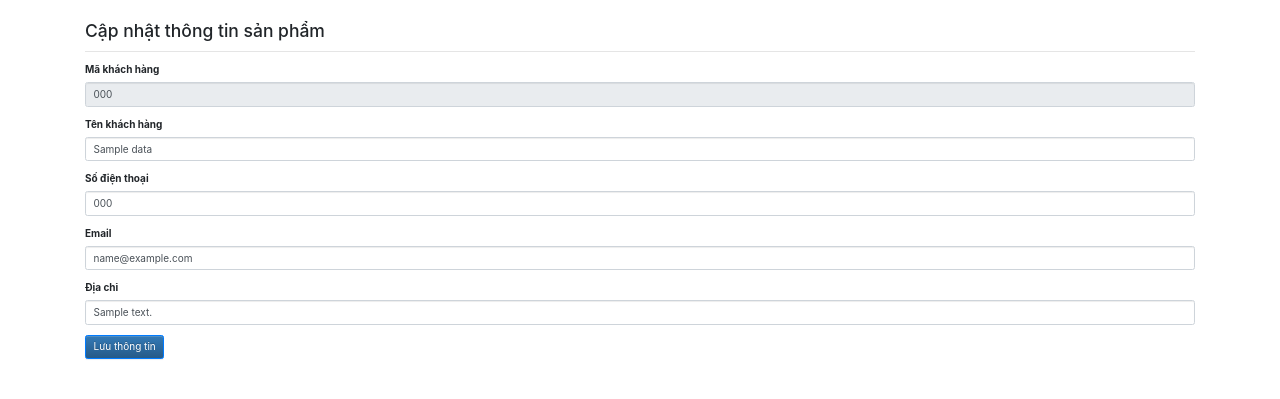
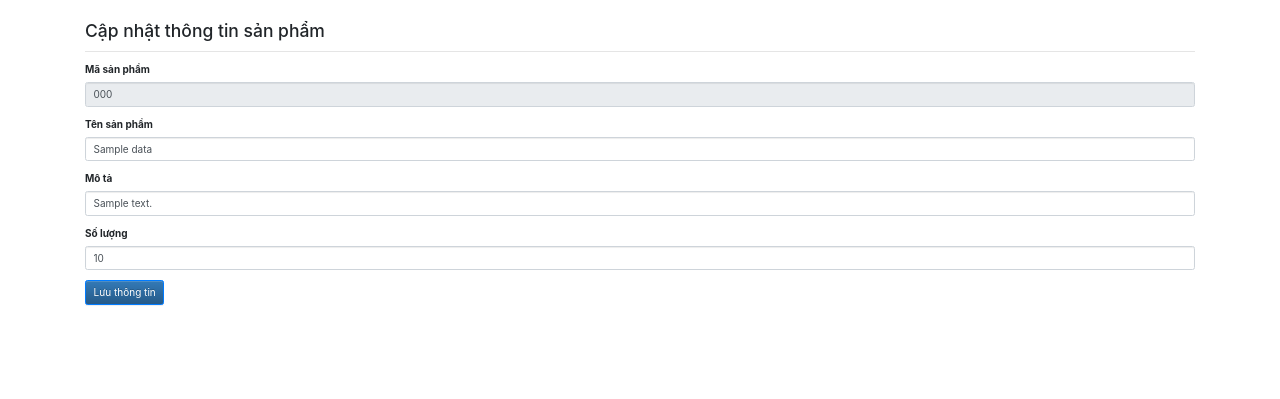
Before and after one commit to Bui-Cong-Tri/miniproject-php, a PHP site: template views/product/edit.php in a window 1280 px wide. Shown: the part 62-461 px from the top of the page. Run offline with PHP 8.4, Linux system fonts and the light colour scheme; the template is opened without the code that fills it: most values are stand-ins (such as "Sample title", 1, 10 or a date in 2020); some libraries are stand-ins or nearby versions.

Commit message:
commit to pull code

```diff
--- a/controllers/ProductController.php
+++ b/controllers/ProductController.php
@@ -32,7 +32,9 @@ class ProductController
     {
         $data = $_POST;
         try {
+            echo "ok";
             $status = $this->model->insert($data);
+            echo $status;
             if ($status) {
                 setcookie('msg', 'Thêm mới thành công', time() + 1);
                 header('location: index.php?mod=product');
@@ -56,6 +58,7 @@ class ProductController
     function update(): void
     {
         $data = $_POST;
+        echo $data['quantity'];
         try {
             $status = $this->model->update($data);
             if ($status) {
--- a/models/Connection.php
+++ b/models/Connection.php
@@ -5,8 +5,8 @@
 		function __construct()
 		{
 			$servername = "localhost";
-			$username = "root";
-			$password = "Pass@123";
+			$username = "minhngoc";
+			$password = "minhngoc2207";
 			$dbname = "QLSV";
 
 			// Create connection
--- a/models/db_connect.php
+++ b/models/db_connect.php
@@ -1,7 +1,7 @@
 <?php
 $servername = "localhost";
-$username = "root";
-$password = "Pass@123";
+$username = "minhngoc";
+$password = "minhngoc2207";
 $dbname = "QLSV";
 
 // Create connection
--- a/views/product/add.php
+++ b/views/product/add.php
@@ -45,8 +45,8 @@ require_once('views/header.php');
                       name="description"></textarea>
         </div>
         <div class="form-group">
-            <label for="quanity">Số lượng</label>
-            <input required type="number" class="form-control" id="quanity" name="quanity" value="1">
+            <label for="quantity">Số lượng</label>
+            <input required type="number" class="form-control" id="quantity" name="quantity" value="1">
         </div>
         <button type="submit" class="btn btn-primary" name="submit">Lưu thông tin</button>
     </form>
--- a/views/product/detail.php
+++ b/views/product/detail.php
@@ -18,7 +18,7 @@ require_once('views/header.php');
             </div>
             <div class="col-md-8">
                 <label class="font-weight-bold">Số lượng</label>
-                <p><?php echo $data["quanity"] ?></p>
+                <p><?php echo $data["quantity"] ?></p>
             </div>
         </div>
         <div class="row row col-md-8">
--- a/views/product/edit.php
+++ b/views/product/edit.php
@@ -31,29 +31,24 @@ require_once('views/header.php');
     <hr>
     <form action="?mod=product&act=update" method="POST" role="form" enctype="multipart/form-data">
         <div class="form-group">
-            <label for="">Mã khách hàng</label>
-            <input type="text" class="form-control" id="" placeholder="Mã khách hàng" name="code"
+            <label for="">Mã sản phẩm </label>
+            <input type="text" class="form-control" id="" placeholder="Mã sản phẩm " name="code"
                    value="<?= $data['code'] ?>" readonly>
         </div>
         <div class="form-group">
-            <label for="">Tên khách hàng</label>
-            <input type="text" class="form-control" id="" placeholder="Nhập vào tên khách hàng" name="name"
+            <label for="">Tên sản phẩm</label>
+            <input type="text" class="form-control" id="" placeholder="Nhập vào tên sản phẩm " name="name"
                    value="<?= $data['name'] ?>">
         </div>
         <div class="form-group">
-            <label for="">Số điện thoại</label>
-            <input type="number" class="form-control" id="" placeholder="Nhập vào số điện thoại" name="mobile"
-                   value="<?= $data['mobile'] ?>">
+            <label for="">Mô tả</label>
+            <input type="text" class="form-control" id="" placeholder="Nhập vào mô tả sản phẩm" name="description"
+                   value="<?= $data['description'] ?>">
         </div>
         <div class="form-group">
-            <label for="">Email</label>
-            <input type="email" class="form-control" id="" placeholder="Nhập vào email" name="email"
-                   value="<?= $data['email'] ?>">
-        </div>
-        <div class="form-group">
-            <label for="">Địa chỉ</label>
-            <input type="text" class="form-control" id="" placeholder="Nhập vào địa chỉ" name="address"
-                   value="<?= $data['address'] ?>">
+            <label for="">Số lượng</label>
+            <input type="number" class="form-control" id="" placeholder="Nhập vào số lượng sản phẩm" name="quantity"
+                   value="<?= $data['quantity'] ?>">
         </div>
 
         <button type="submit" class="btn btn-primary">Lưu thông tin</button>
```
Also changed, not shown: models/Product.php (+17 -7 lines), views/product/list.php (+7 -4 lines).
